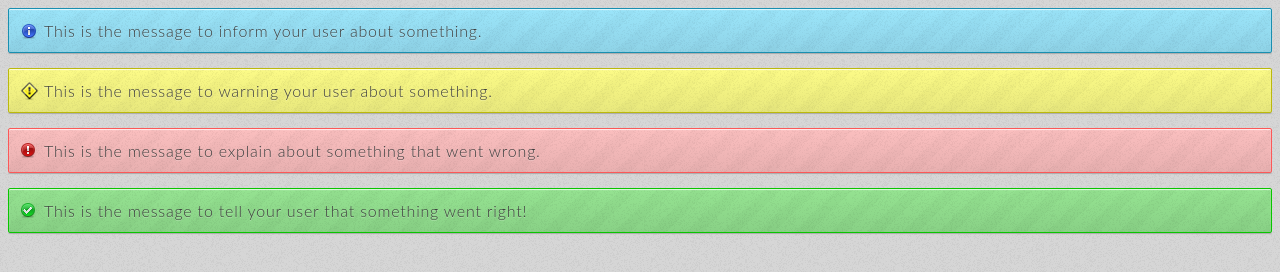
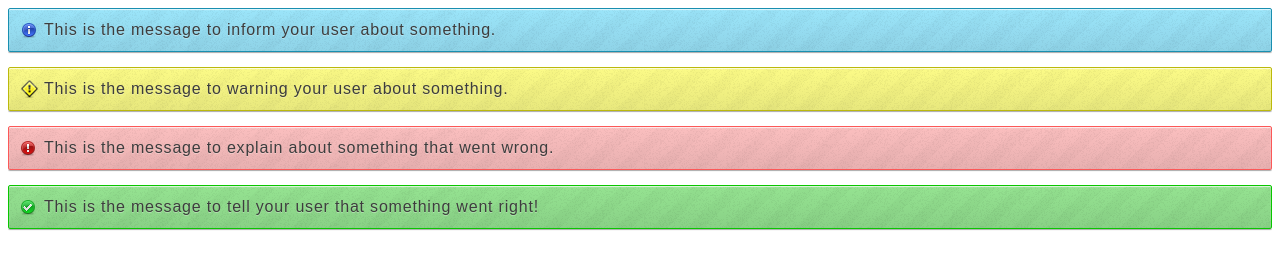
Before and after one commit to idmarjr/Sweet-Feedback, a plain HTML site: page index.html in a window 1280 px wide. Drawn offline with Linux system fonts and the light colour scheme.

Commit message:
Remove body styles + CSS Header sizes + position and font improvements
- Remove styles from <body> to avoid conflict with CSS o project that
use sweet-feedback;
- Set `position: relative` directly to `.message` and not to each
animation class;
- Remove ‘Lato’ font and set it to an agnostic `Sans-Serif` font;

```diff
--- a/css/sweetfeedback.css
+++ b/css/sweetfeedback.css
@@ -1,17 +1,11 @@
-/****************************************/
-/* External styles */
-/*You can remove it when use
-SweetFeedback in your project*/
-/****************************************/
-body {background: url(../images/noise.png) repeat #d6d6d6;}
-
-/****************************************/
+/******************************************************************************/
 /* Feedbacks */
-/****************************************/
+/******************************************************************************/
 .feedback {overflow-x: hidden;}
 
 .feedback .message {
-	font-family: 'Lato', sans-serif;
+	position: relative;
+	font-family: sans-serif;
 	font-weight: 300;
 	width: auto;
 	padding: 12px 12px 12px 35px;
@@ -101,14 +95,13 @@ body {background: url(../images/noise.png) repeat #d6d6d6;}
 	text-shadow: 0 1px 0 rgba(255, 255, 255, 0.3);
 }
 
-/****************************************/
+/******************************************************************************/
 /* Animations */
-/****************************************/
-.sd, .su, .sl, .sr {position: relative;}
+/******************************************************************************/
 
-/****************************************/
+/***************************************************************/
 /* WebKit Animations */
-/****************************************/
+/***************************************************************/
 .sd {-webkit-animation: sd 1s ease;}
 .su {-webkit-animation: su 1s ease;}
 .sl {-webkit-animation: sl 1s ease;}
@@ -120,9 +113,9 @@ body {background: url(../images/noise.png) repeat #d6d6d6;}
 @-webkit-keyframes sr { from{left: 1000px;} to{left: 0;} }
 
 
-/****************************************/
+/***************************************************************/
 /* Gecko Animations */
-/****************************************/
+/***************************************************************/
 .sd {-moz-animation: sd 1s ease;}
 .su {-moz-animation: su 1s ease;}
 .sl {-moz-animation: sl 1s ease;}
@@ -133,9 +126,9 @@ body {background: url(../images/noise.png) repeat #d6d6d6;}
 @-moz-keyframes sl { from{left: -500px;} to{left: 0;} }
 @-moz-keyframes sr { from{left: 1000px;} to{left: 0;} }
 
-/****************************************/
+/***************************************************************/
 /* Experimental animations */
-/****************************************/
+/***************************************************************/
 .feedback .message:hover {
 	-moz-transition: box-shadow 0.3s ease-in;
 	box-shadow: 0 0px 30px transparent,
```
